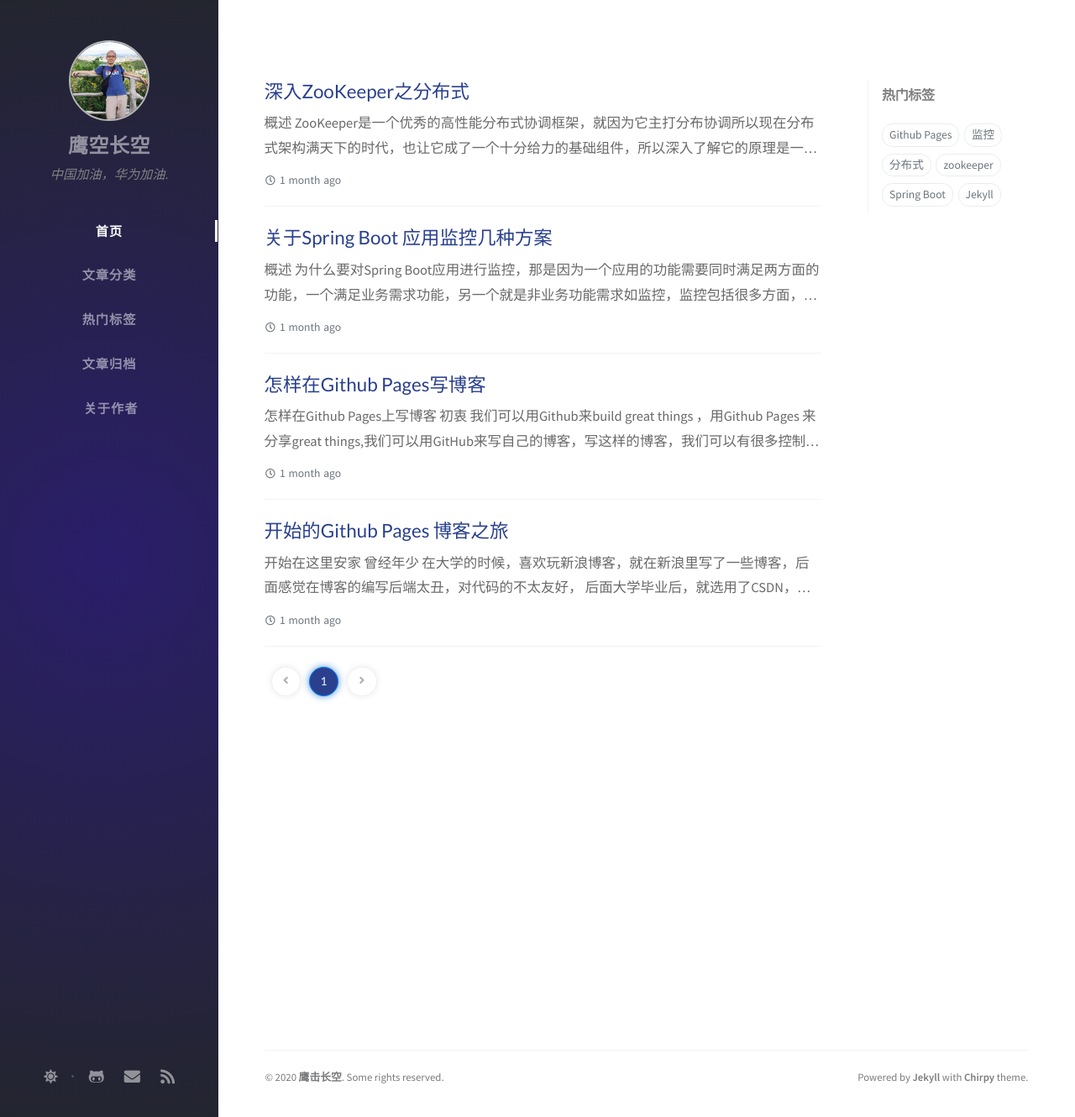
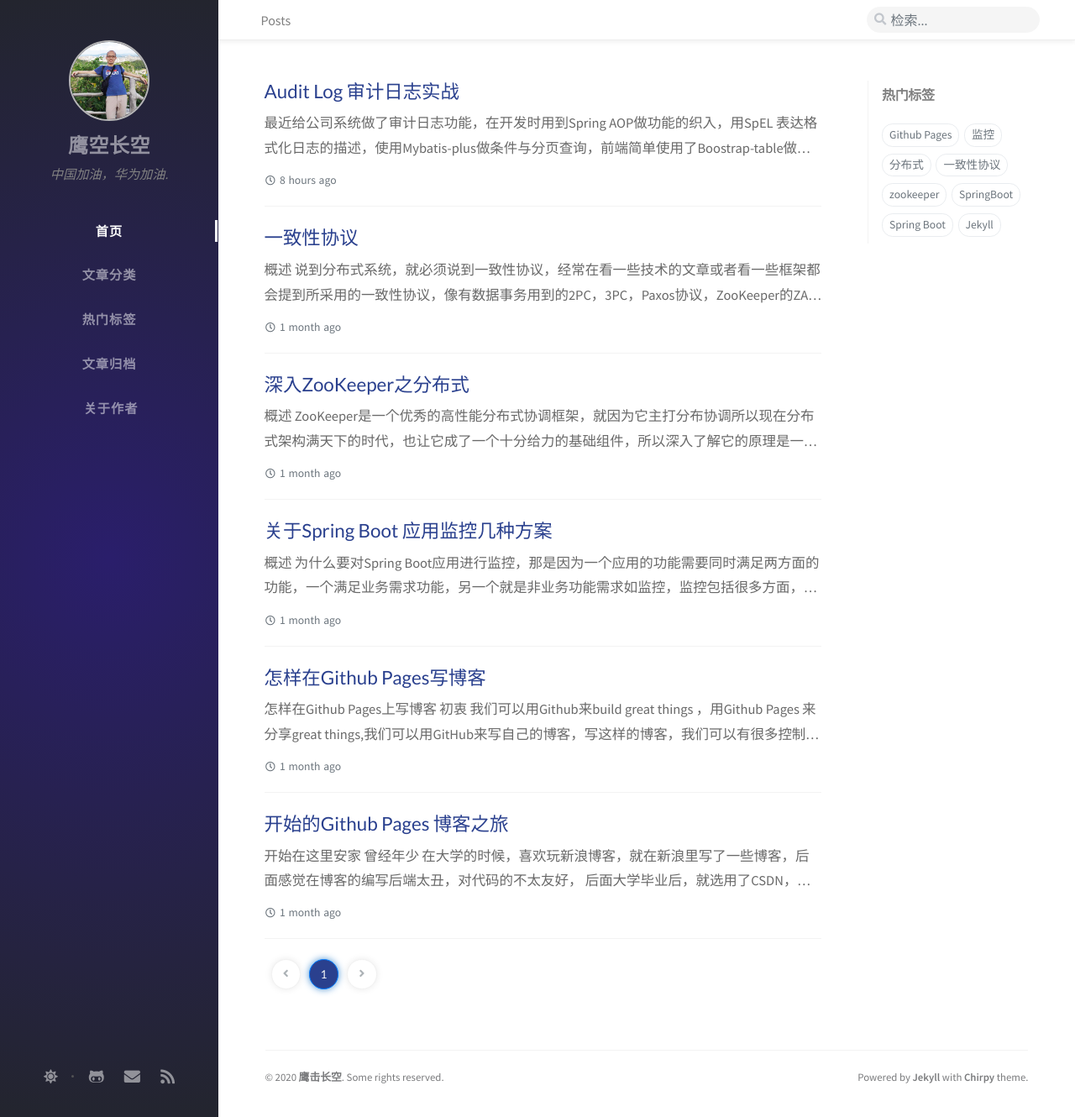
Before and after one commit to helloworld28/helloworld28.github.io, a Jekyll site: the page built from index.html, in a window 1280 px wide and 1330 px high. Shown: the whole window at 84% size. Built offline with Jekyll 4.4.1, drawn with Linux system fonts in a browser that asks for light colours; nearby versions of some CDN libraries; the list of posts is cut into pages by our own code; comment, search, counter and statistics services are not loaded.

Commit message:
commit audit log in action post

````diff
--- /dev/null
+++ b/_posts/2020-08-15-consistency-protocols.md
@@ -0,0 +1,12 @@
+---
+title: 一致性协议
+author: powerjun
+date: 2020-08-15 09:14:00 +0800
+categories: [博客,  笔记]
+tags: [一致性协议]
+toc: true
+---
+
+### 概述
+
+说到分布式系统，就必须说到一致性协议，经常在看一些技术的文章或者看一些框架都会提到所采用的一致性协议，像有数据事务用到的2PC，3PC，Paxos协议，ZooKeeper的ZAB协议，阿里的相关产品用到的Raft协议，还有个人用到Akka的Cluster所采用的Gossip协议，现在就对这些一致性协议做一些总结。
--- /dev/null
+++ b/_posts/2020-09-20-audit-log-in-action.md
@@ -0,0 +1,242 @@
+---
+title: Audit Log 审计日志实战
+author: powerjun
+date: 2020-09-20 09:14:00 +0800
+categories: [笔记,  技术杂记]
+tags: [SpringBoot]
+toc: true
+---
+
+最近给公司系统做了审计日志功能，在开发时用到Spring AOP做功能的织入，用SpEL 表达格式化日志的描述，使用Mybatis-plus做条件与分页查询，前端简单使用了Boostrap-table做查询展示及多种格式的日志导出，在此做个流程分享。
+
+## 最终效果
+
+ ![AuditLog Controller](/assets/img/auditlog2.png)
+
+只需要在需要记录的日志的方法上加上注解就可以，注解很简单只需要两个参数，其中一个就是日志描述的表达式，可以把方法的参数格式化到描述里去，得到一个易读懂的日志信息。
+
+ ![AuditLog Controller](/assets/img/auditlog1.png)
+
+从图上所看到，日志里已经包含日志该有的信息字段，并实现了分页与简单的导出功能。
+
+## 后端开发
+
+### 日志实体定义
+
+```
+public class AuditLog implements Serializable {
+    private Long logId;
+    private String operator;
+    private String operation
+    private String description;
+    private String args;
+    private LocalDateTime logTime;
+ 	...
+ }
+```
+
+这是日志的主要需要记录的信息
+
+### 使用自定义注解织入日志逻辑
+
+1. 加入SpringAop 依赖
+
+   ```
+   <dependency>
+   	<groupId>org.springframework.boot</groupId>
+   	<artifactId>spring-boot-starter-aop</artifactId>
+   </dependency>
+   ```
+
+2. 自定义注解
+
+   ```
+   @Target(ElementType.METHOD)
+   @Retention(RetentionPolicy.RUNTIME)
+   public @interface MyAuditLog {
+       String operation();
+       String descriptionExpression();
+   }
+   ```
+
+   由两个参数组成，一个操作的名称这个参数最好唯一，另一个是描述的表达式用于后面把参数格式化成易读的描述。
+
+3. 织入逻辑
+
+   ```
+   @Aspect
+   @Component
+   public class AuditLogAspect {
+       private Logger logger = LoggerFactory.getLogger(AuditLogAspect.class);
+
+       private IAuditLogService auditLogService;
+
+       public AuditLogAspect(IAuditLogService auditLogService) {
+           this.auditLogService = auditLogService;
+       }
+
+       @Around("@annotation(MyAuditLog)")
+       public Object process(ProceedingJoinPoint point) throws Throwable {
+           try {
+               saveAuditLog(point);
+           } catch (Exception e) {
+               logger.error(e.getMessage(), e);
+           }
+           return point.proceed();
+       }
+
+       private void saveAuditLog(ProceedingJoinPoint point) {
+           Object[] args = point.getArgs();
+           MyAuditLog myAuditLog = ((MethodSignature) point.getSignature()).getMethod().getAnnotation(MyAuditLog.class);
+           String operation = myAuditLog.operation();
+           String descriptionExpression = myAuditLog.descriptionExpression();
+           //格式化描述表达式得到易读的描述
+           String description = parseDescriptionExpression(args, descriptionExpression);
+
+           AuditLog auditLog = new AuditLog.Builder()
+                   .withOperator("test")
+                   .withOperation(operation)
+                   .withDescription(description)
+                   .withArgs(Arrays.toString(args))
+                   .withLogTime(LocalDateTime.now())
+                   .build();
+
+           auditLogService.save(auditLog);
+       }
+
+       private String parseDescriptionExpression(Object[] args, String descriptionExpression) {
+           SpelExpressionParser spelExpressionParser = new SpelExpressionParser();
+           Expression expression = spelExpressionParser.parseExpression(descriptionExpression, new TemplateParserContext());
+           return expression.getValue(new StandardEvaluationContext(args), String.class);
+       }
+   }
+   ```
+
+   上面这个核心的AOP织入逻辑类，做了的事情也很简单，配置到需要拦截的方法，拿到注解的信息，然后可以结合方法的参数进行格式化得到易读的描述，最好构建实体类并持久化到数据库。
+
+### 注解使用说明
+
+```
+@MyAuditLog(operation = "用户-增加", descriptionExpression = "增加了用户[#{[0].userName}]")
+    @PostMapping
+    public Result add(User user) {
+        boolean saved = userService.save(user);
+        if (saved) {
+            return new Result.Builder().withCode(200).build();
+        } else {
+            return new Result.Builder().withCode(500).build();
+        }
+    }
+```
+
+`descriptionExpression` 这个写法就是要引用参数变量是要使用 `#{}` 然后 `[]` 表示是这方法的参数数组使用数字下标来表示第几个参数，如果代码里的 `add` 方法里的 `User` 参数就可以使用 `[0]` 来表示，后面就可以使用 `.` 来引用里的属性，或更牛的可以调用里面的方法 如这样写 `${[0].toString()}` 就是表示直接调用了 `User` 对象 方法，所以就会相当灵活了。
+
+## 前端开发
+
+1. 控制器开发
+
+   ```
+   @RestController
+   @RequestMapping("/auditLog")
+   public class AuditLogController {
+
+       private IAuditLogService auditLogService;
+
+       public AuditLogController(IAuditLogService auditLogService) {
+           this.auditLogService = auditLogService;
+       }
+
+       @GetMapping
+       public PageAdapter list(int offset, int limit) {
+           Page<AuditLog> auditLogPage = new Page<>();
+           auditLogPage.setSize(limit);
+           auditLogPage.setCurrent((offset / limit) + 1);
+           auditLogPage.setSearchCount(true);
+           return new PageAdapter(auditLogService.page(auditLogPage, new QueryWrapper<>()));
+       }
+   }
+   ```
+
+   这个控制器很简单，只是对Mybatis-plus里的分页信息做了一些适配，因为前端使用的bootstrap-table插件所使用的字段信息存在一些差异，所以就简单做一个适配。
+
+   2. 前面页面
+
+      ```
+      <!doctype html>
+      <html lang="en">
+      <head>
+          <!-- Required meta tags -->
+          <meta charset="utf-8">
+          <meta name="viewport" content="width=device-width, initial-scale=1, shrink-to-fit=no">
+          <title>Audit Log</title>
+          <link rel="stylesheet" href="https://kit-free.fontawesome.com/releases/latest/css/free.min.css">
+          <link rel="stylesheet" href="https://stackpath.bootstrapcdn.com/bootstrap/4.3.1/css/bootstrap.min.css" integrity="sha384-ggOyR0iXCbMQv3Xipma34MD+dH/1fQ784/j6cY/iJTQUOhcWr7x9JvoRxT2MZw1T" crossorigin="anonymous">
+          <link rel="stylesheet" href="https://unpkg.com/bootstrap-table@1.18.0/dist/bootstrap-table.min.css">
+      </head>
+      <body>
+      <div class="container">
+          <div class="jumbotron">
+              <h1 class="display-4 text-center">Audit Log For Demo</h1>
+          </div>
+
+          <div class="container">
+              <table
+                      id="table"
+                      data-toggle="table"
+                      data-height="430",
+                      data-show-refresh="true"
+                      data-show-toggle="true",
+                      data-search="true"
+                      data-show-fullscreen="true",
+                      data-show-columns="true"
+                      data-show-columns-toggle-all="true"
+                      data-ajax="ajaxRequest"
+                      data-side-pagination="server"
+                      data-show-export="true"
+                      data-pagination="true">
+                  <thead>
+                  <tr>
+                      <th data-field="logId">ID</th>
+                      <th data-field="operator">Operator</th>
+                      <th data-field="operation">Operation</th>
+                      <th data-field="description">Description</th>
+                      <th data-field="args">Args</th>
+                      <th data-field="logTime">Time</th>
+                  </tr>
+                  </thead>
+              </table>
+          </div>
+
+      </div>
+
+      <script src="https://cdnjs.cloudflare.com/ajax/libs/jquery/3.5.1/jquery.min.js" integrity="sha512-bLT0Qm9VnAYZDflyKcBaQ2gg0hSYNQrJ8RilYldYQ1FxQYoCLtUjuuRuZo+fjqhx/qtq/1itJ0C2ejDxltZVFg==" crossorigin="anonymous"></script>
+      <script src="https://cdnjs.cloudflare.com/ajax/libs/popper.js/1.14.7/umd/popper.min.js" integrity="sha384-UO2eT0CpHqdSJQ6hJty5KVphtPhzWj9WO1clHTMGa3JDZwrnQq4sF86dIHNDz0W1" crossorigin="anonymous"></script>
+      <script src="https://stackpath.bootstrapcdn.com/bootstrap/4.3.1/js/bootstrap.min.js" integrity="sha384-JjSmVgyd0p3pXB1rRibZUAYoIIy6OrQ6VrjIEaFf/nJGzIxFDsf4x0xIM+B07jRM" crossorigin="anonymous"></script>
+      <script src="https://unpkg.com/bootstrap-table@1.18.0/dist/bootstrap-table.min.js"></script>
+      <script src="https://unpkg.com/bootstrap-table@1.18.0/dist/extensions/export/bootstrap-table-export.min.js"></script>
+      <script src="https://unpkg.com/tableexport.jquery.plugin/tableExport.min.js"></script>
+
+
+      <script src="https://unpkg.com/tableexport.jquery.plugin/libs/jsPDF/jspdf.min.js"></script>
+      <script src="https://unpkg.com/tableexport.jquery.plugin/libs/jsPDF-AutoTable/jspdf.plugin.autotable.js"></script>
+
+      <script>
+          // your custom ajax request here
+          function ajaxRequest(params) {
+              var url = '/auditLog'
+              $.get(url + '?' + $.param(params.data)).then(function (res) {
+                  params.success(res)
+              })
+          }
+      </script>
+      </body>
+      </html>
+      ```
+
+      页面里就使用了bootstrap-table的插件做了一个字段的映射及表格的配置，然后就可以完美呈现数据内容了。
+
+
+
+## 总结
+
+整体做出来不难，就是把融合几个组件的使用，使用AOP可以在不改原来的业务逻辑的代码，轻松优雅地给实现了，但是有一些需求是记录操作的前后的值的，针对这样的需求可以通过改造方法，让方法里参数列表里含有有旧值与旧值 这样就可以使用表达式来把前后的值显示出来。
--- /dev/null
+++ b/categories/技术杂记.html
@@ -0,0 +1,5 @@
+---
+layout: category
+title: 技术杂记
+category: 技术杂记
+---
--- /dev/null
+++ b/tags/springboot.html
@@ -0,0 +1,5 @@
+---
+layout: tag
+title: SpringBoot
+tag: SpringBoot
+---
--- /dev/null
+++ b/tags/一致性协议.html
@@ -0,0 +1,5 @@
+---
+layout: tag
+title: 一致性协议
+tag: 一致性协议
+---
````
Also changed, not shown: _posts/2020-08-08-zookeeper-note-1.md (+1 -1 lines), assets/img/auditlog1.png (added), assets/img/auditlog2.png (added).
